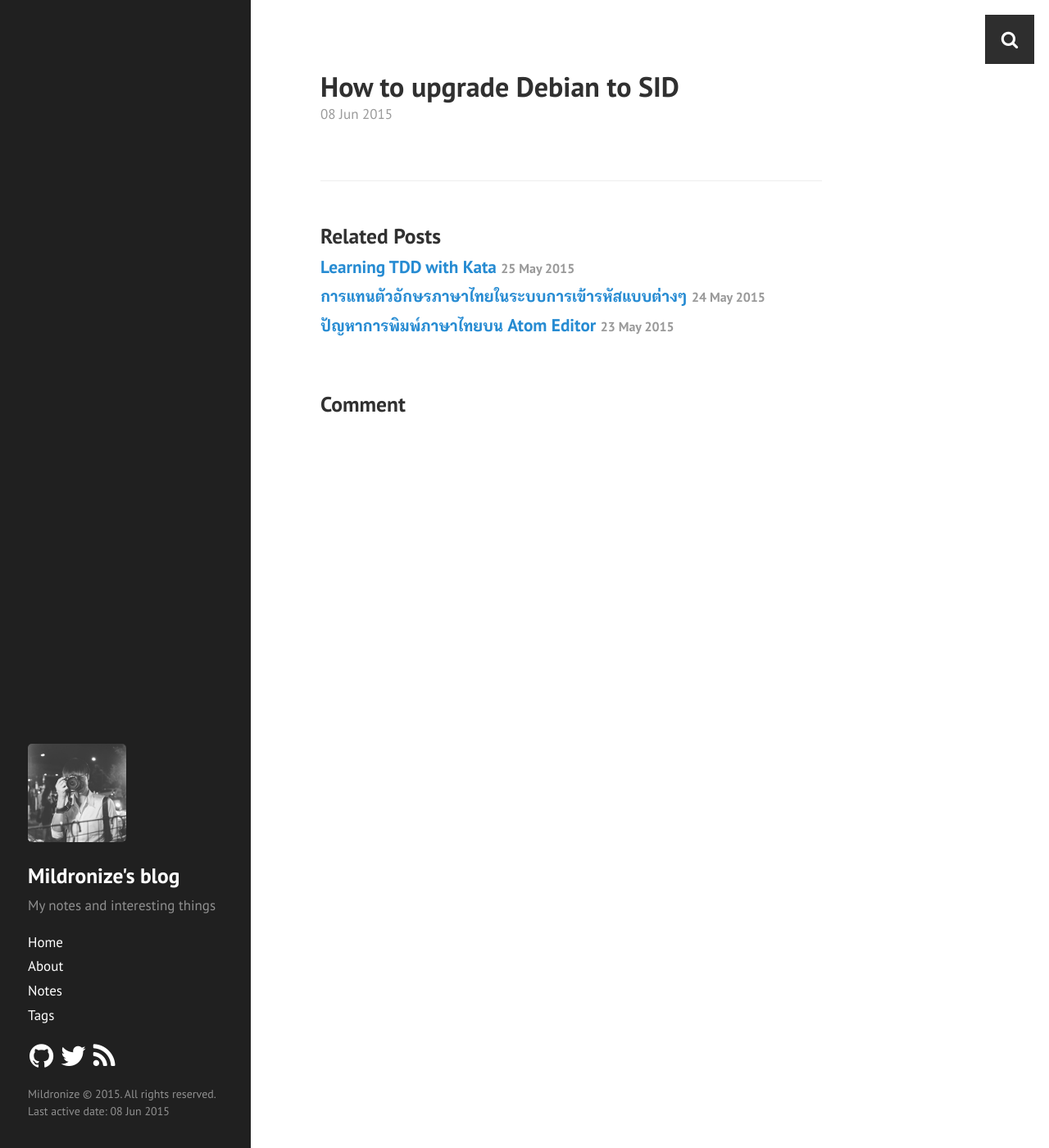
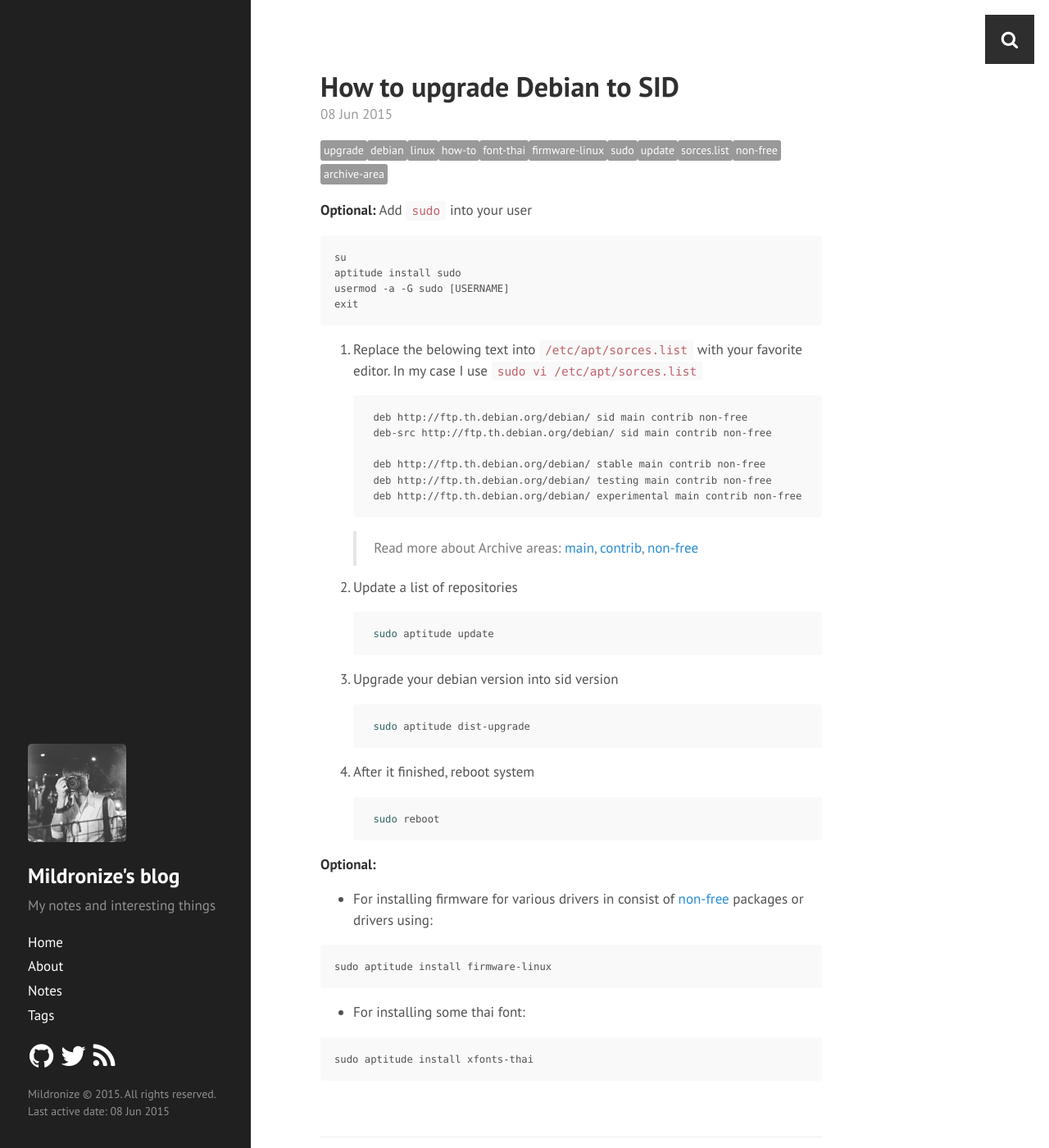
Before and after one commit to mildronize/blog-jekyll, a Jekyll site: the page built from _posts/2015-06-08-upgrade-debian-to-sid.md, in a window 1280 px wide and 1400 px high. Shown: the whole window at 82% size. Built offline with Jekyll 4.4.1, drawn with Linux system fonts in a browser that asks for light colours; Markdown is read by kramdown in place of the engine named in the settings; comment, search, counter and statistics services are not loaded.

Commit message:
Update 2015-06-08-upgrade-debian-to-sid.md

````diff
--- a/_posts/2015-06-08-upgrade-debian-to-sid.md
+++ b/_posts/2015-06-08-upgrade-debian-to-sid.md
@@ -2,5 +2,59 @@
 layout: post
 title: How to upgrade Debian to SID
 description: Instruction for upgrading debian from stable to SID, sudo command setup, installing non-free packages(non open source)
+tags: ['upgrade', 'debian', 'linux', 'how-to', 'font-thai', 'firmware-linux', 'sudo', 'update', 'sorces.list', 'non-free', 'archive-area']
 category: articles
 ---
+
+**Optional:** Add `sudo` into your user
+
+```
+su
+aptitude install sudo
+usermod -a -G sudo [USERNAME]
+exit
+```
+
+1. Replace the belowing text into `/etc/apt/sorces.list` with your favorite editor. In my case I use
+`sudo vi /etc/apt/sorces.list`
+
+    ```
+    deb http://ftp.th.debian.org/debian/ sid main contrib non-free
+    deb-src http://ftp.th.debian.org/debian/ sid main contrib non-free
+
+    deb http://ftp.th.debian.org/debian/ stable main contrib non-free
+    deb http://ftp.th.debian.org/debian/ testing main contrib non-free
+    deb http://ftp.th.debian.org/debian/ experimental main contrib non-free
+    ```
+    > Read more about Archive areas:
+    > [main](https://www.debian.org/doc/debian-policy/ch-archive.html#s-main),
+    > [contrib](https://www.debian.org/doc/debian-policy/ch-archive.html#s-contrib),
+    > [non-free](https://www.debian.org/doc/debian-policy/ch-archive.html#s-non-free)
+2. Update a list of repositories
+
+    ```shell
+    sudo aptitude update
+    ```
+2. Upgrade your debian version into sid version
+
+    ```shell
+    sudo aptitude dist-upgrade
+    ```
+3. After it finished, reboot system
+
+    ```shell
+    sudo reboot
+    ```
+
+**Optional:**
+
+- For installing firmware for various drivers in consist of [non-free](https://www.debian.org/doc/debian-policy/ch-archive.html#s-non-free) packages or drivers using:
+
+```
+sudo aptitude install firmware-linux
+```
+- For installing some thai font:
+
+```
+sudo aptitude install xfonts-thai
+```
````
